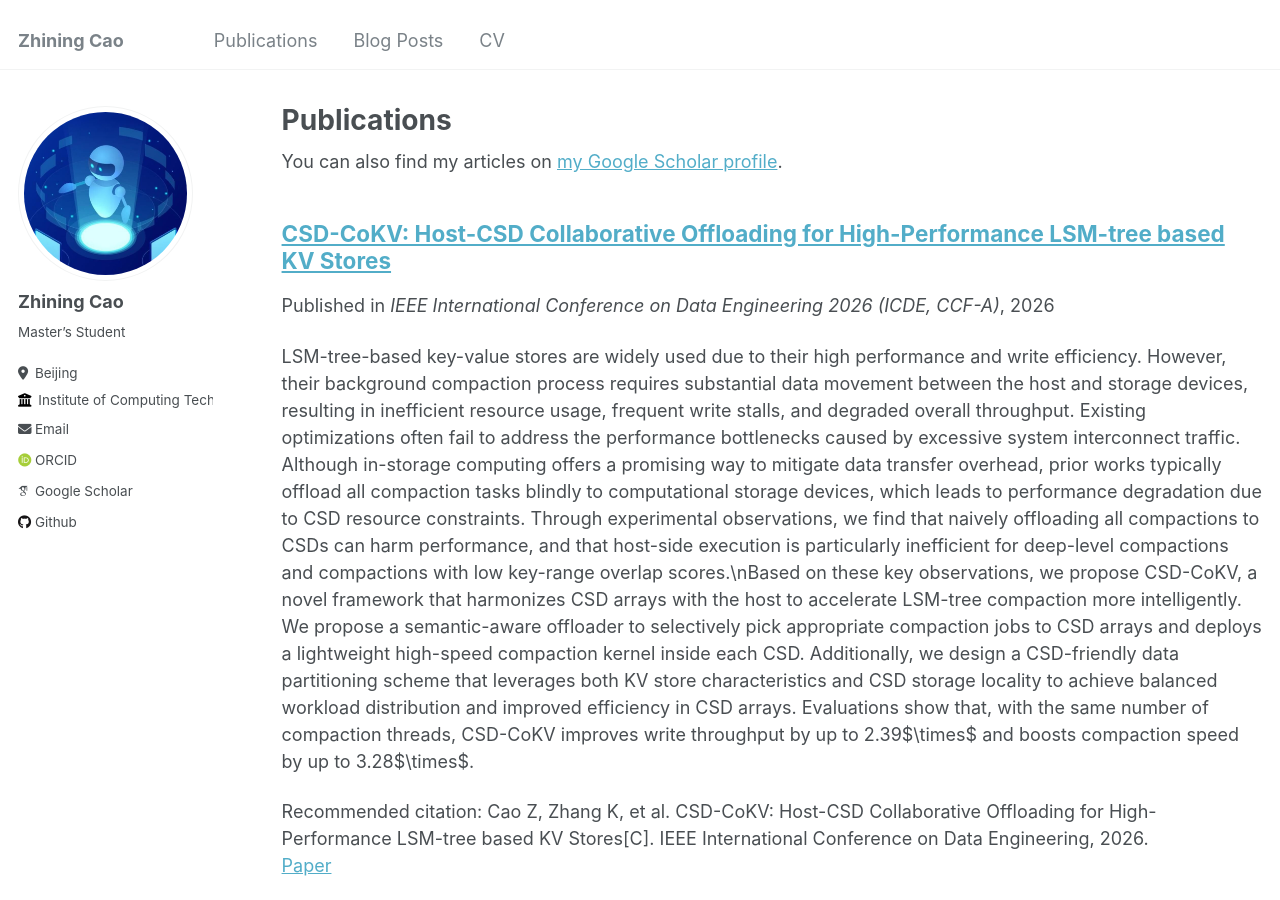
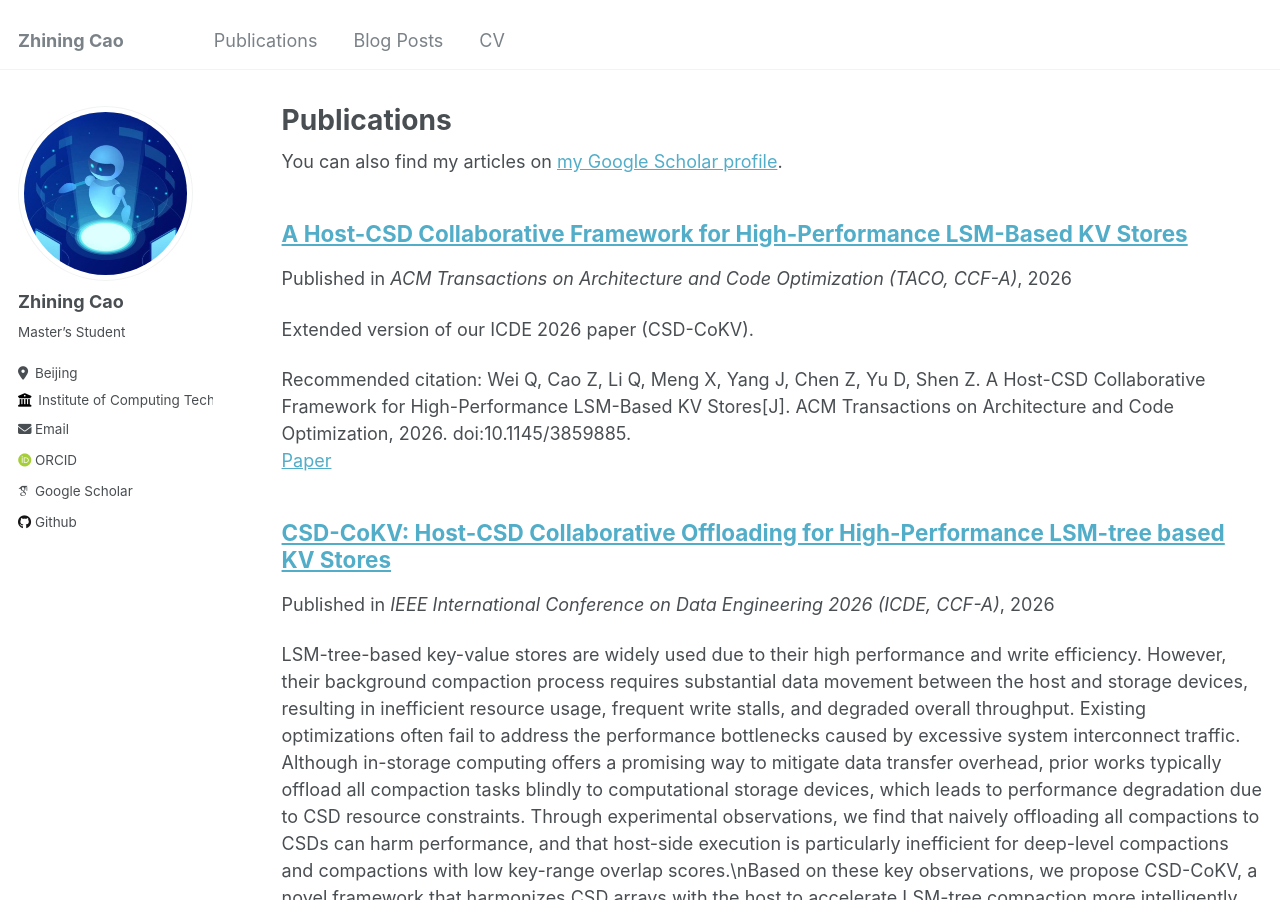
Before and after one commit to caozhining/caozhining.github.io, a Jekyll site: the page built from _pages/publications.md, in a window 1280 px wide and 900 px high. Built offline with Jekyll 4.4.1, drawn with Linux system fonts in a browser that asks for light colours; some web fonts are replaced.

Commit message:
Add online TACO publication and DOI link

```diff
--- /dev/null
+++ b/_publications/CSD-CoKV-Plus.md
@@ -0,0 +1,19 @@
+---
+title: "A Host-CSD Collaborative Framework for High-Performance LSM-Based KV Stores"
+collection: publications
+permalink: /publication/CSD-CoKV-Plus
+excerpt: 'Extended version of our ICDE 2026 paper (CSD-CoKV).'
+date: 2026-10-22
+venue: 'ACM Transactions on Architecture and Code Optimization (TACO, CCF-A)'
+paperurl: 'https://doi.org/10.1145/3859885'
+doi: '10.1145/3859885'
+citation: 'Wei Q, Cao Z, Li Q, Meng X, Yang J, Chen Z, Yu D, Shen Z. A Host-CSD Collaborative Framework for High-Performance LSM-Based KV Stores[J]. ACM Transactions on Architecture and Code Optimization, 2026. doi:10.1145/3859885.'
+---
+
+Qian Wei, **Zhining Cao**, Qiang Li, Xianwei Meng, Jinrun Yang, Zehao Chen, Dongxiao Yu, Zhaoyan Shen
+
+Published online on October 22, 2026.
+
+Extended version of our [ICDE 2026 paper (CSD-CoKV)](/publication/CSD-CoKV).
+
+[Paper](https://doi.org/10.1145/3859885)
```
Also changed, not shown: _pages/about.md (+1 -1 lines).
